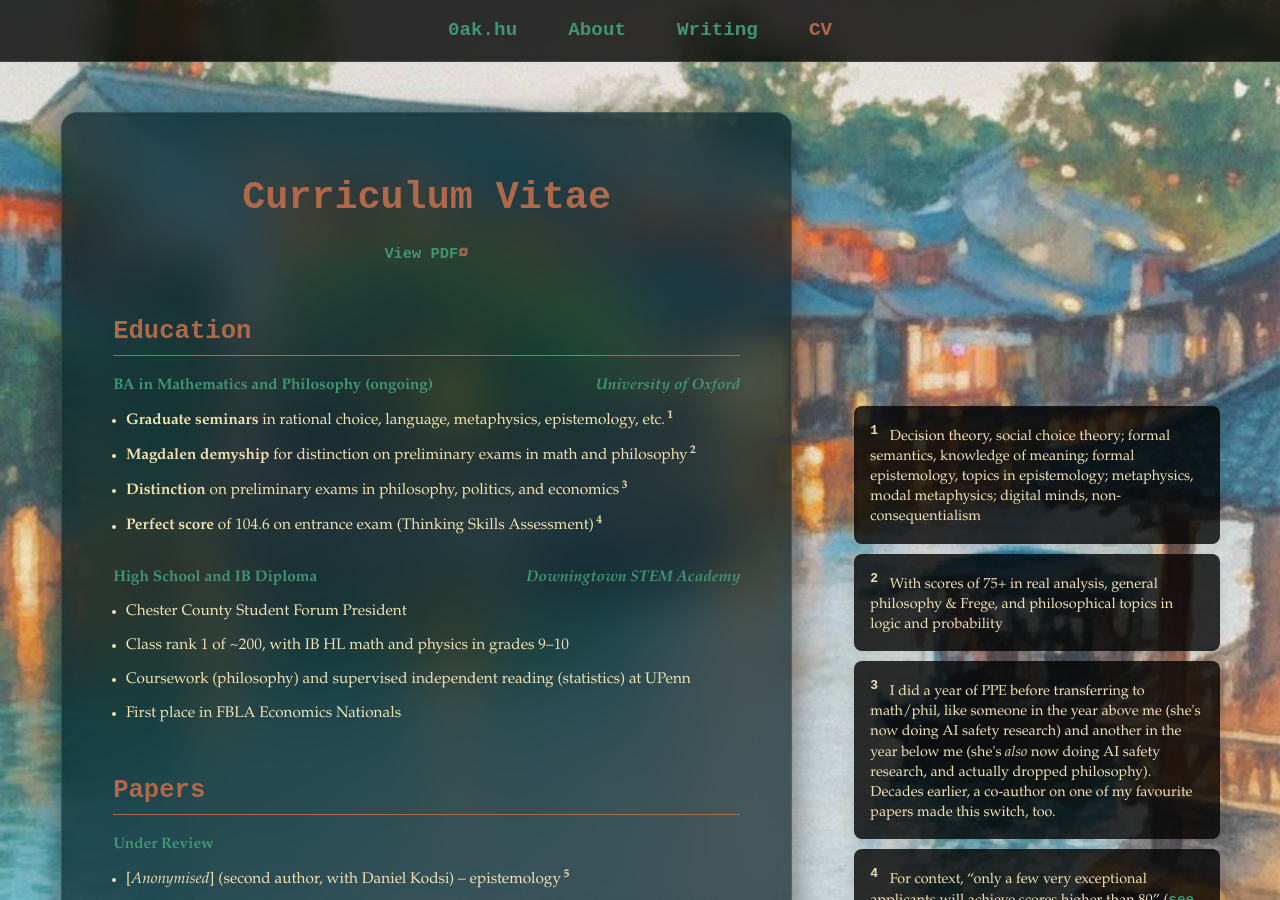
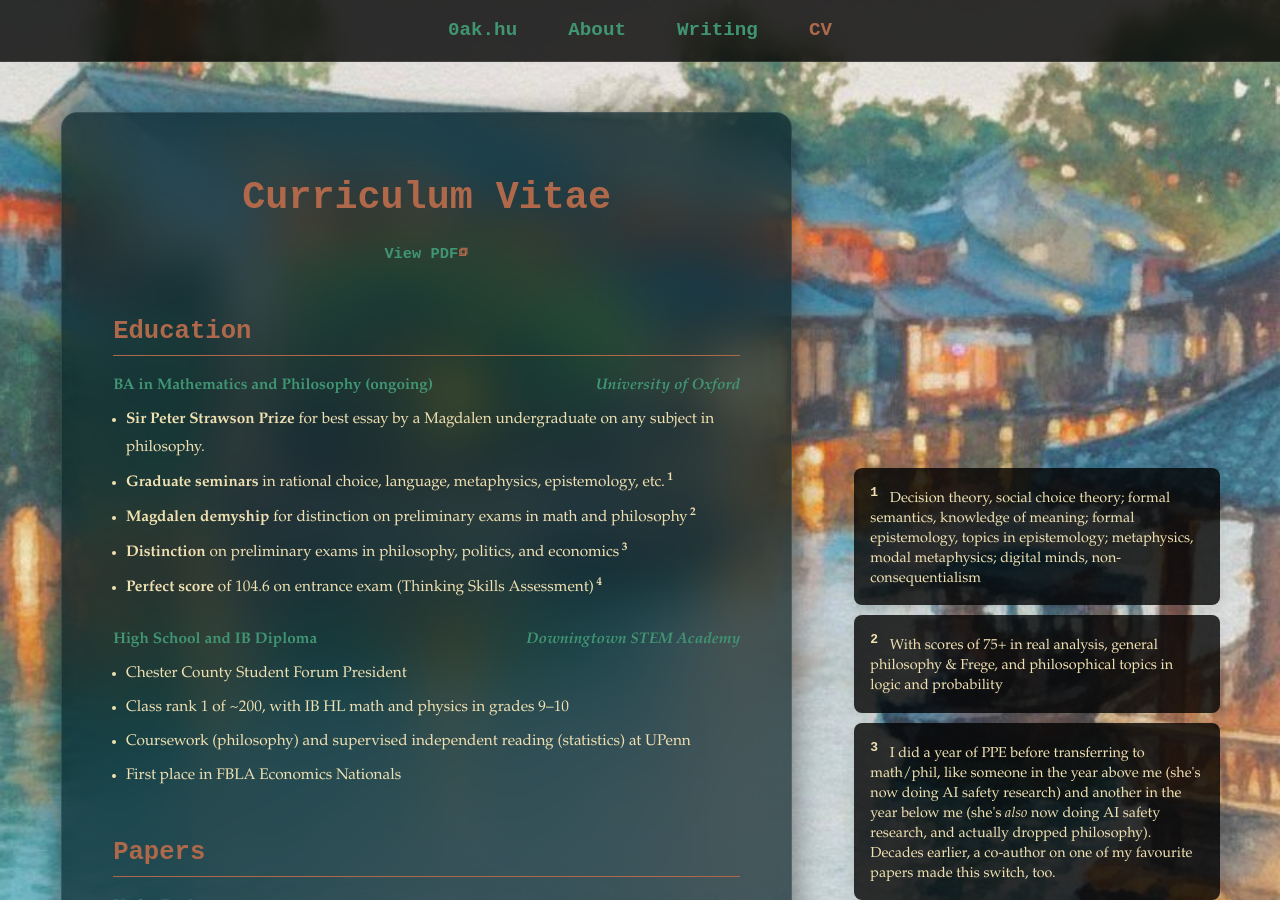
Before and after one commit to oak-hu/oak-hu.github.io, a Jekyll site: the page built from cv.md, in a window 1280 px wide and 900 px high. Built offline with Jekyll 4.4.1, drawn with Linux system fonts in a browser that asks for light colours; some web fonts are replaced.

Commit message:
Update cv.md

```diff
--- a/cv.md
+++ b/cv.md
@@ -19,7 +19,10 @@ permalink: /cv
             </div>
 
 <ul style="margin-top: 0.5vw; padding-left: 1vw; list-style-type: disc;">
-		<li style="margin-bottom: 0.5vw;">
+	<li style="margin-bottom: 0.5vw;">
+                    <strong>Sir Peter Strawson Prize</strong> for best essay by a Magdalen undergraduate on any subject in philosophy.
+    </li>
+	<li style="margin-bottom: 0.5vw;">
                     <strong>Graduate seminars</strong> in rational choice, language, metaphysics, epistemology, etc.<label for="sn-4" class="margin-toggle sidenote-number"></label>
         <input type="checkbox" id="sn-4" class="margin-toggle"/>
         <span class="sidenote">Decision theory, social choice theory; formal semantics, knowledge of meaning; formal epistemology, topics in epistemology; metaphysics, modal metaphysics; digital minds, non-consequentialism
```
